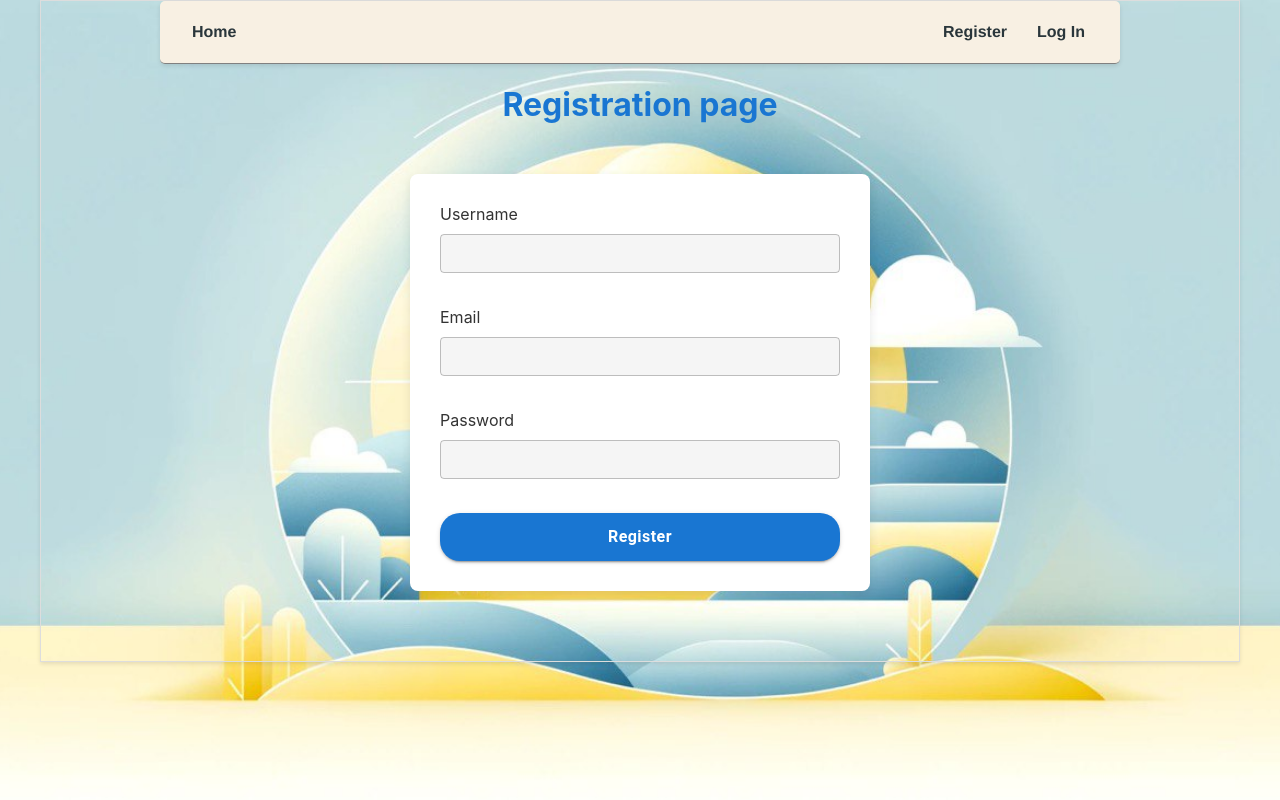
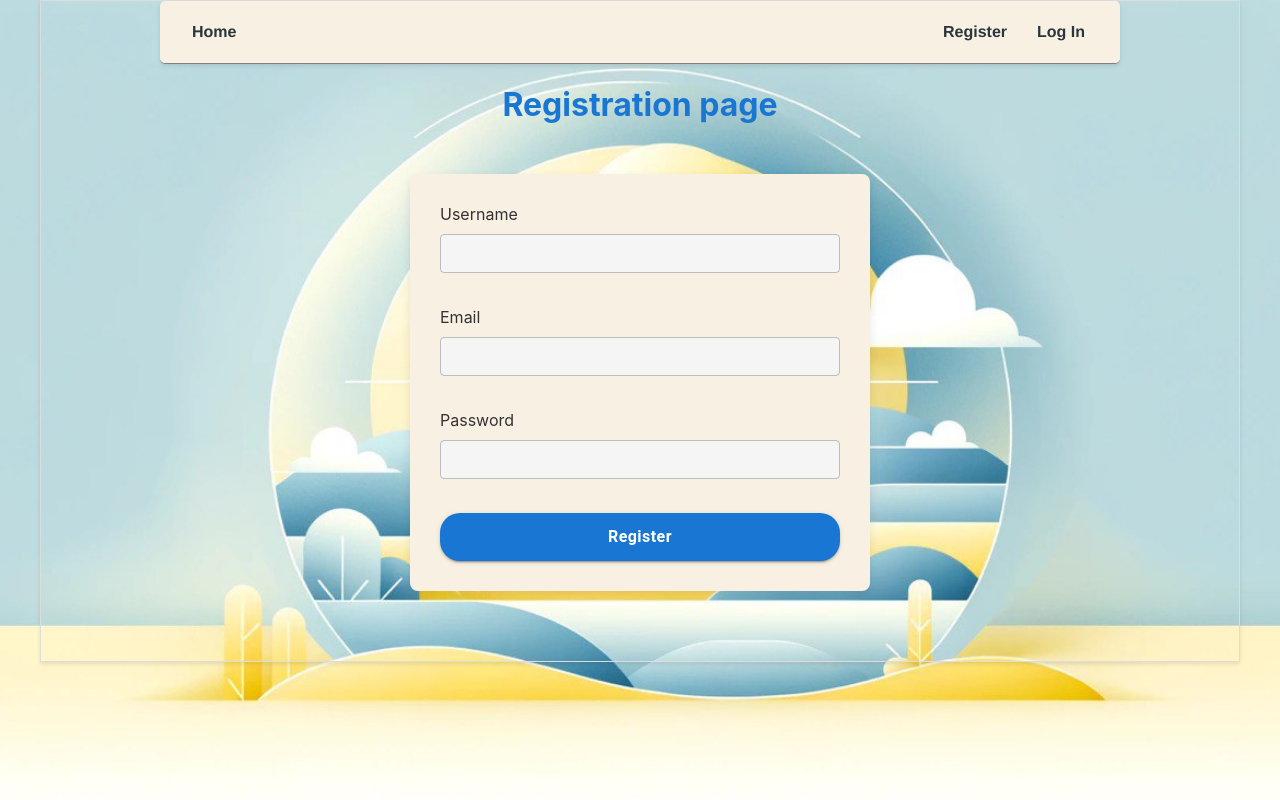
Before and after one commit to Annacheer/goit-react-hw-08-phonebook, a React (Create React App) app: page /goit-react-hw-08-phonebook/register in a window 1280 px wide. Built offline with nearby package versions, Linux system fonts and the light colour scheme.

Commit message:
bg-color of forms

```diff
--- a/src/components/ContactForm/ContactForm.styled.jsx
+++ b/src/components/ContactForm/ContactForm.styled.jsx
@@ -1,13 +1,6 @@
 import styled from '@emotion/styled';
 
 export const Form = styled.form`
-  /* display: flex;
-  flex-direction: column;
-  gap: 20px;
-  max-width: 200px;
-  padding: 10px 90px 20px 15px;
-  border: 1px solid gray;
-  margin-top: 30px; */
   display: flex;
   flex-direction: column;
   gap: 20px;
@@ -16,7 +9,7 @@ export const Form = styled.form`
   border: 1px solid #ced4da;
   border-radius: 8px;
   margin: 30px auto;
-  background-color: #ffffff;
+  background-color: #f8f0e3;
   box-shadow: 0 4px 8px rgba(0, 0, 0, 0.1);
 `;
 export const Label = styled.label`
--- a/src/components/ContactList/ContactList.styled.jsx
+++ b/src/components/ContactList/ContactList.styled.jsx
@@ -5,7 +5,7 @@ export const StyledContactList = styled.ul`
   padding: 10px;
   border: 1px solid #ced4da;
   border-radius: 8px;
-  background-color: #f8f9fa;
+  background-color: #f8f0e3;
 
   &:hover {
     background-color: #e9ecef;
--- a/src/views/LoginView.module.css
+++ b/src/views/LoginView.module.css
@@ -6,7 +6,7 @@
   padding: 30px;
   box-shadow: 0px 4px 10px rgba(0, 0, 0, 0.1);
   border-radius: 8px;
-  background: #ffffff;
+  background-color: #f8f0e3;
 }
 
 .label {
--- a/src/views/RegisterView.module.css
+++ b/src/views/RegisterView.module.css
@@ -6,7 +6,7 @@
   padding: 30px;
   box-shadow: 0px 4px 10px rgba(0, 0, 0, 0.1);
   border-radius: 8px;
-  background: #ffffff;
+  background-color: #f8f0e3;
 }
 
 .label {
```
